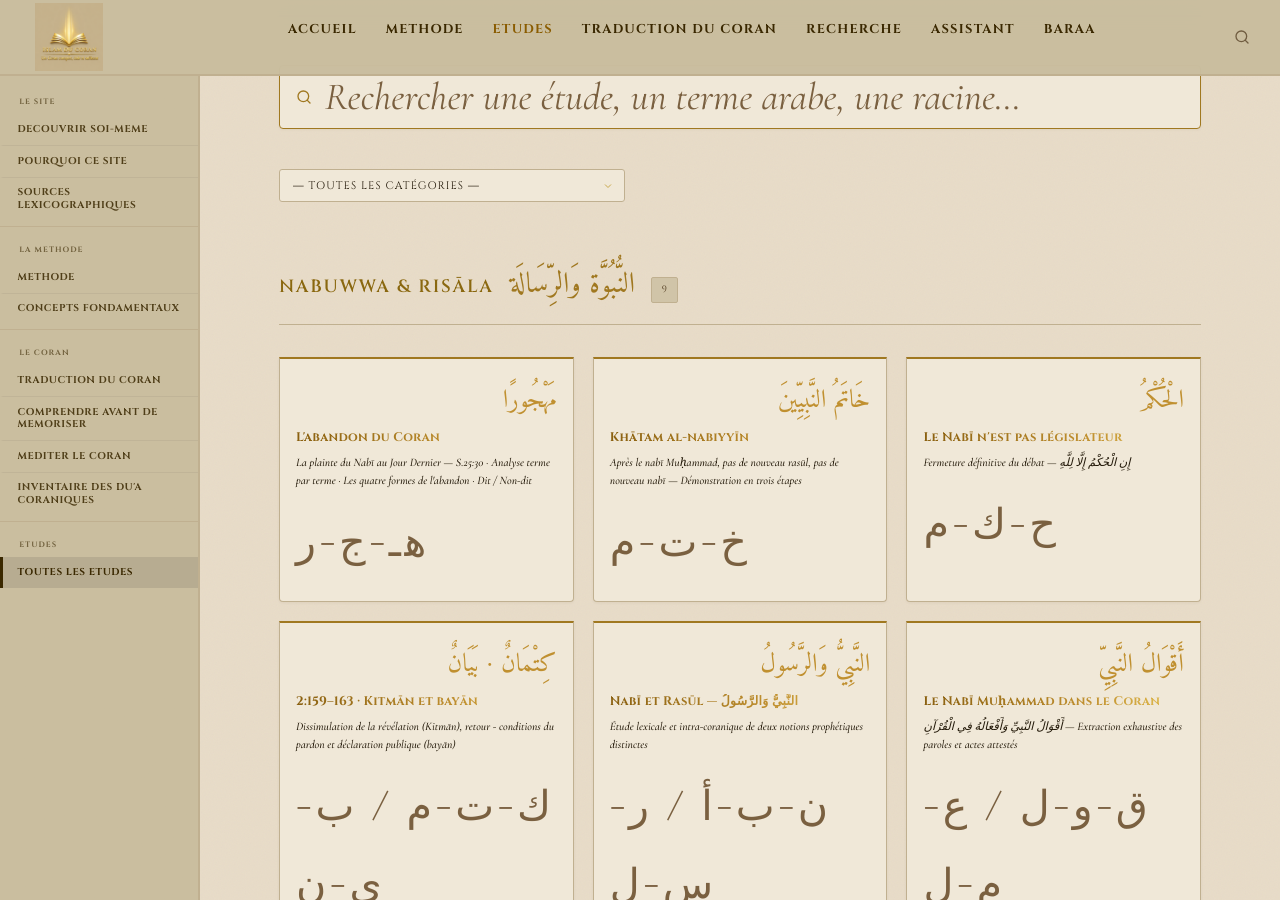
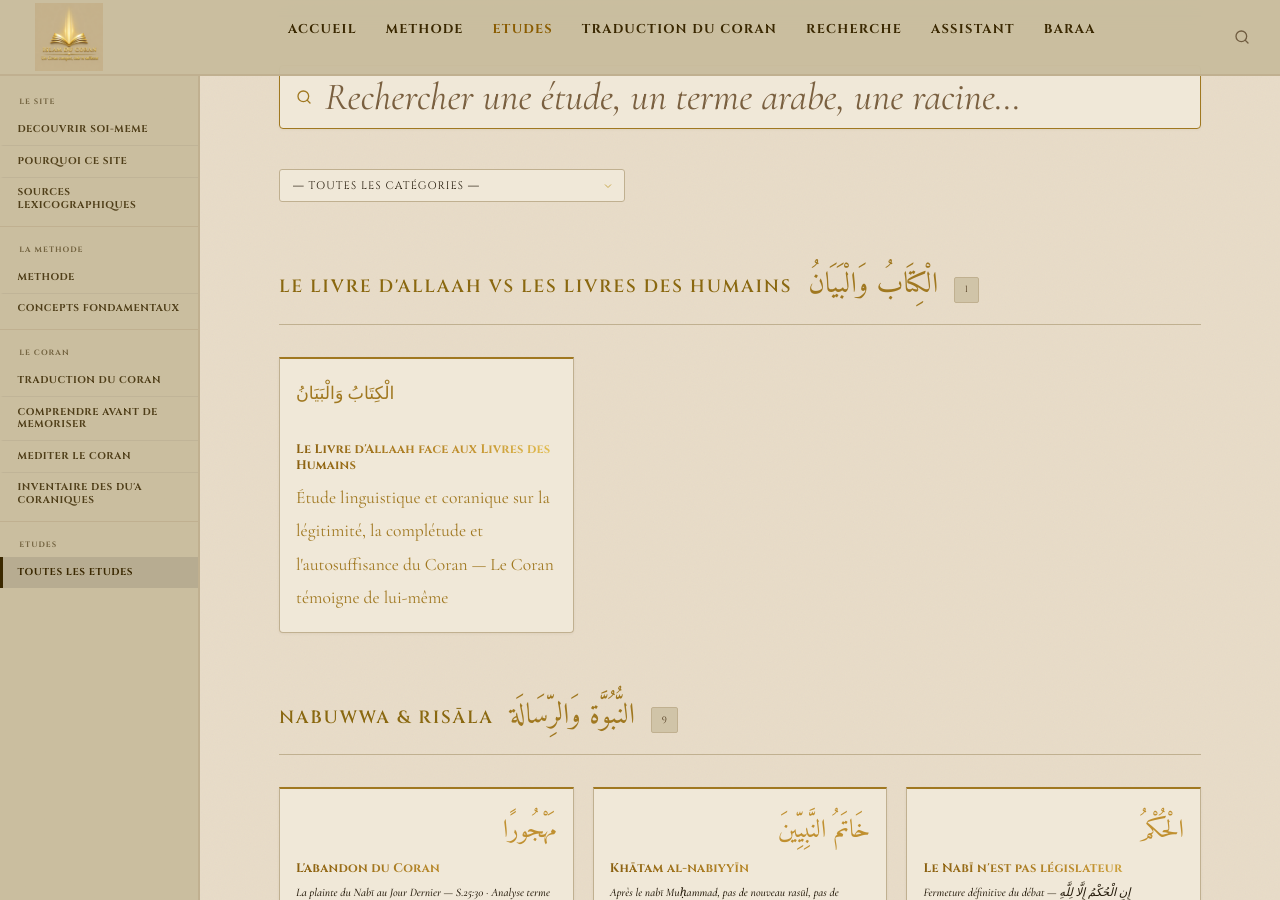
Before and after one commit to Makhuwcoder/islamducoran, a Jekyll site: the page built from etudes/index.md, in a window 1280 px wide and 900 px high, scrolled down 293 px. Built offline with Jekyll 4.4.1, drawn with Linux system fonts in a browser that asks for light colours; comment, search, counter and statistics services are not loaded.

Commit message:
etudes/index.md: ajout section catégorie livre-allah avant nabuwwa

```diff
--- a/etudes/index.md
+++ b/etudes/index.md
@@ -171,6 +171,32 @@ permalink: /etudes/
     if (url) window.location.href = url;
   }
   </script>
+
+{% assign g_livre_allah = site.etudes | where: "categorie_slug", "livre-allah" | sort: "order" %}
+{% if g_livre_allah.size > 0 %}
+<div class="categorie-header" id="livre-allah">
+  <span class="categorie-header__fr">Le Livre d'Allaah VS Les livres des humains</span>
+  <span class="categorie-header__ar" dir="rtl">الْكِتَابُ وَالْبَيَانُ</span>
+  <span class="tag">{{ g_livre_allah | size }}</span>
+</div>
+<div class="etudes-grid">
+  {% for etude in g_livre_allah %}
+  {% if etude.coming_soon %}
+  <div class="etude-card etude-card--soon">
+    {% if etude.racine_ar %}<span class="etude-card__ar" dir="rtl">{{ etude.racine_ar }}</span>{% endif %}
+    <h3 class="etude-card__titre">{{ etude.title }}</h3>
+    <span class="etude-badge etude-badge--soon">Bientôt</span>
+  </div>
+  {% else %}
+  <a href="{{ etude.url | relative_url }}" class="etude-card">
+    {% if etude.racine_ar %}<span class="etude-card__ar" dir="rtl">{{ etude.racine_ar }}</span>{% endif %}
+    <h3 class="etude-card__titre">{{ etude.title }}</h3>
+    {% if etude.subtitle %}<p class="etude-card__sub">{{ etude.subtitle }}</p>{% endif %}
+  </a>
+  {% endif %}
+  {% endfor %}
+</div>
+{% endif %}
 
 {% assign g_nabuwwa = site.etudes | where: "categorie_slug", "nabuwwa" | sort: "order" %}
 {% if g_nabuwwa.size > 0 %}
```
